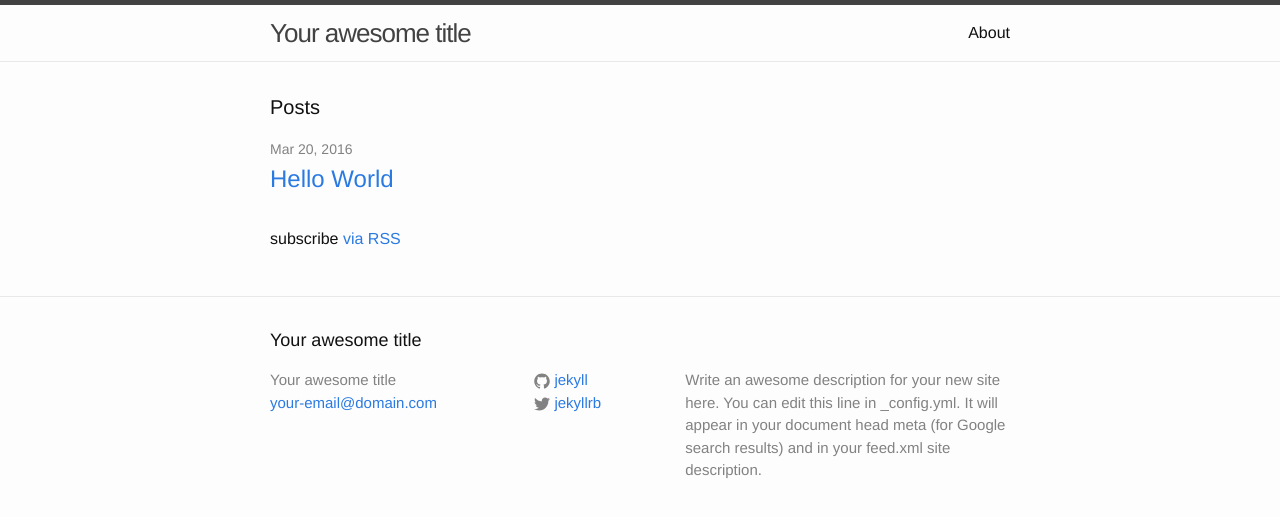
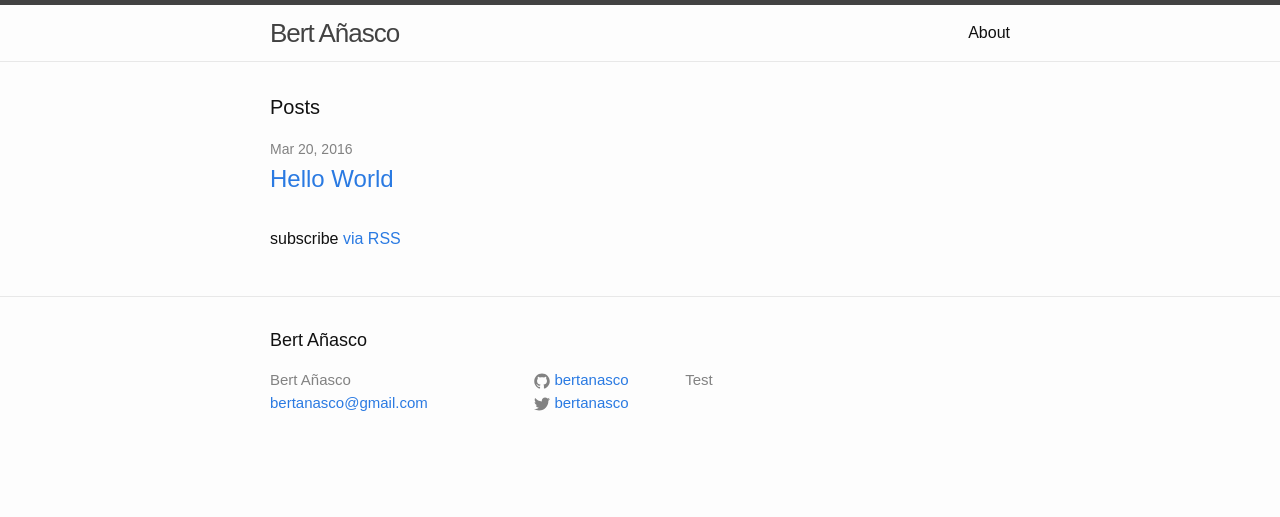
Before and after one commit to bertanasco/bertanasco.github.io, a Jekyll site: the page built from index.html, in a window 1280 px wide. Shown: the top 517 px of the page. Built offline with Jekyll 4.4.1, drawn with Linux system fonts in a browser that asks for light colours.

Commit message:
updated yml

```diff
--- a/_config.yml
+++ b/_config.yml
@@ -6,16 +6,13 @@
 # 'jekyll serve'. If you change this file, please restart the server process.
 
 # Site settings
-title: Your awesome title
-email: your-email@domain.com
-description: > # this means to ignore newlines until "baseurl:"
-  Write an awesome description for your new site here. You can edit this
-  line in _config.yml. It will appear in your document head meta (for
-  Google search results) and in your feed.xml site description.
+title: Bert Añasco
+email: bertanasco@gmail.com
+description: Test
 baseurl: "" # the subpath of your site, e.g. /blog
-url: "http://yourdomain.com" # the base hostname & protocol for your site
-twitter_username: jekyllrb
-github_username:  jekyll
+url: "http://bertanasco.com" # the base hostname & protocol for your site
+twitter_username: bertanasco
+github_username : bertanasco
 
 # Build settings
 markdown: kramdown
--- a/css/main.scss
+++ b/css/main.scss
@@ -6,7 +6,7 @@
 
 
 // Our variables
-$base-font-family: "Helvetica Neue", Helvetica, Arial, sans-serif;
+$base-font-family: 'Gibson', sans-serif, "Helvetica Neue", HelveticaNeue, Arial, sans-serif;
 $base-font-size:   16px;
 $base-font-weight: 400;
 $small-font-size:  $base-font-size * 0.875;
```
